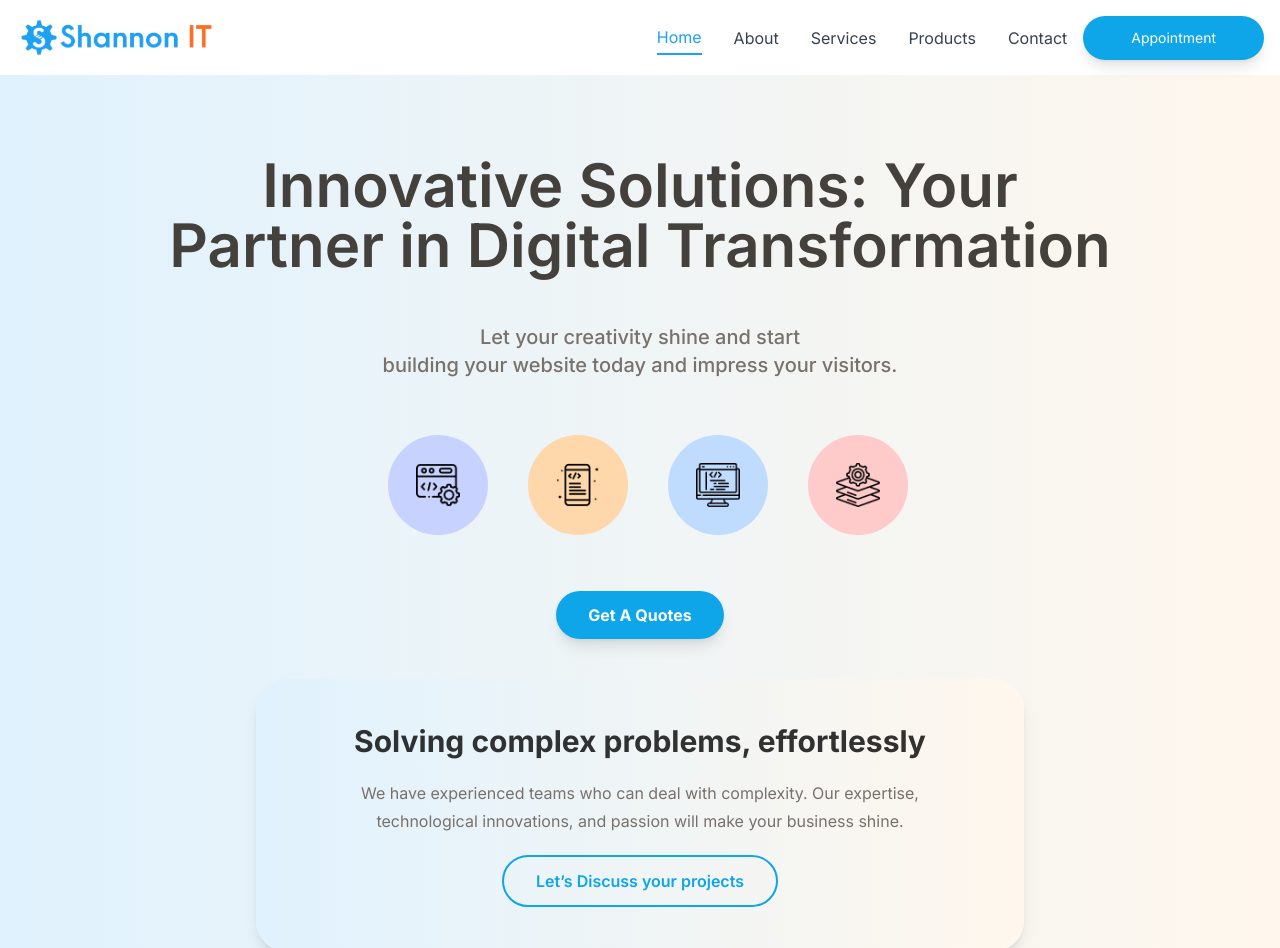
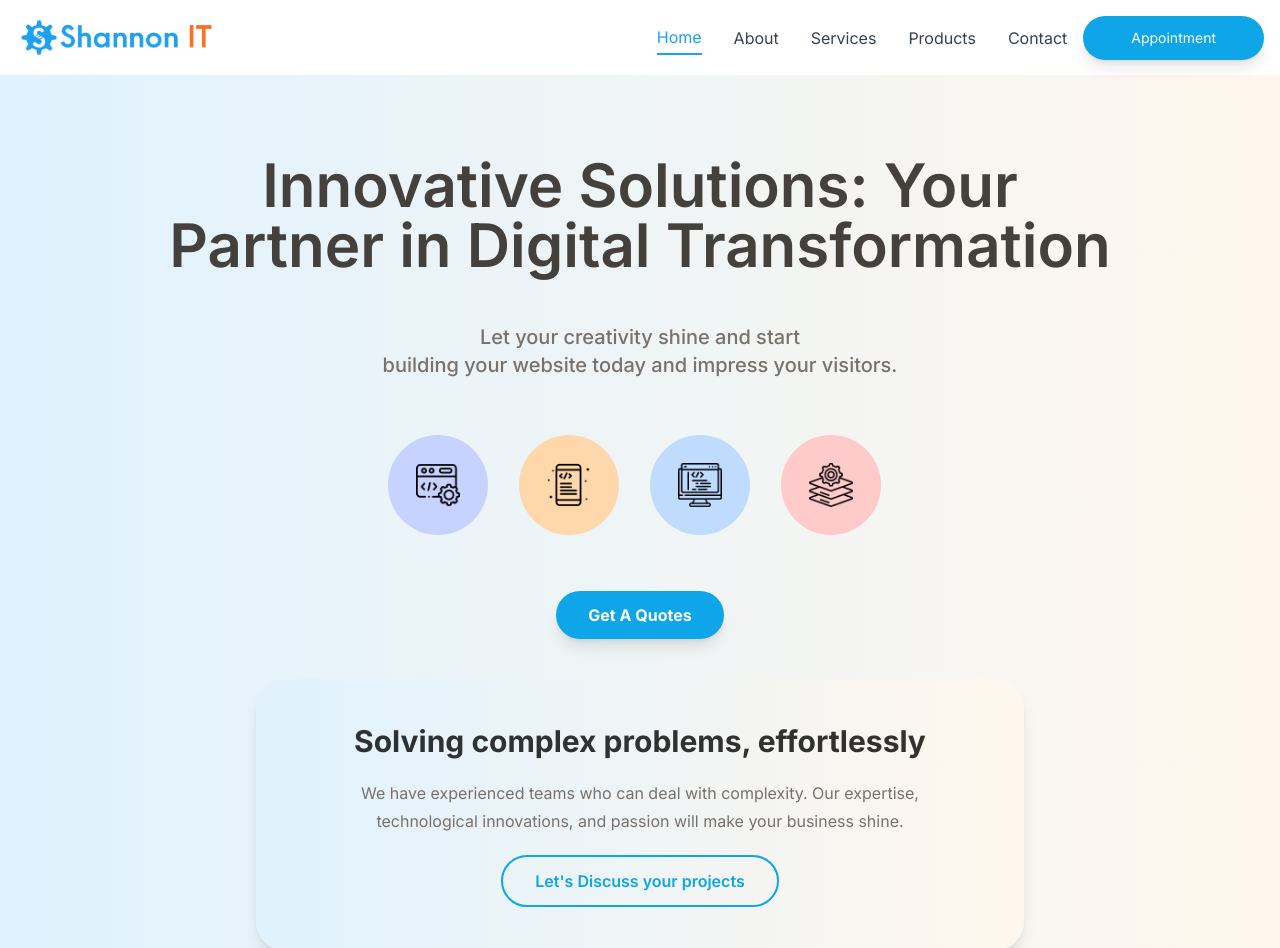
Before and after one commit to back4page/shannon, a Next.js app: page / in a window 1280 px wide. Shown: the top 948 px of the page. Built offline with nearby package versions, Linux system fonts and the light colour scheme.

Commit message:
fix banner icon responsive issues

```diff
--- a/src/app/page.js
+++ b/src/app/page.js
@@ -53,13 +53,13 @@ function Home() {
           </p>
         </SectionHeader>
         <div className="px-5 mt-14 max-w-full w-[544px] max-md:mt-10">
-          <div className="flex gap-5 max-md:flex-col max-md:gap-0">
+          <div className="grid grid-cols-2 md:grid-cols-4 gap-5">
             <div className="flex flex-col w-3/12 max-md:ml-0 max-md:w-full">
               <div className="flex justify-center items-center px-7 mx-auto bg-indigo-200 rounded-full h-[100px] w-[100px] max-md:px-5 max-md:mt-10">
                 <img loading="lazy" srcSet={'./coding.png'} />
               </div>
             </div>
-            <div className="flex flex-col ml-5 w-3/12 max-md:ml-0 max-md:w-full">
+            <div className="flex flex-col w-3/12 max-md:ml-0 max-md:w-full">
               <div className="flex justify-center items-center px-7 mx-auto bg-orange-200 rounded-full h-[100px] w-[100px] max-md:px-5 max-md:mt-10">
                 <img
                   loading="lazy"
@@ -69,7 +69,7 @@ function Home() {
                 />
               </div>
             </div>
-            <div className="flex flex-col ml-5 w-3/12 max-md:ml-0 max-md:w-full">
+            <div className="flex flex-col w-3/12 max-md:ml-0 max-md:w-full">
               <div className="flex justify-center items-center px-7 mx-auto bg-blue-200 rounded-full h-[100px] w-[100px] max-md:px-5 max-md:mt-10">
                 <img
                   loading="lazy"
@@ -79,7 +79,7 @@ function Home() {
                 />
               </div>
             </div>
-            <div className="flex flex-col ml-5 w-3/12 max-md:ml-0 max-md:w-full">
+            <div className="flex flex-col w-3/12 max-md:ml-0 max-md:w-full">
               <div className="flex justify-center items-center px-7 mx-auto bg-red-200 rounded-full h-[100px] w-[100px] max-md:px-5 max-md:mt-10">
                 <img loading="lazy" srcSet={'./layers.png'} />
               </div>
@@ -100,7 +100,7 @@ function Home() {
             className="justify-center px-8 py-3 mt-5 font-semibold text-sky-500 whitespace-nowrap border-2 border-sky-500 border-solid rounded-[30px] max-md:px-5"
             tabIndex="0"
           >
-            Let’s Discuss your projects
+            Let's Discuss your projects
           </button>
         </section>
       </div>
```
